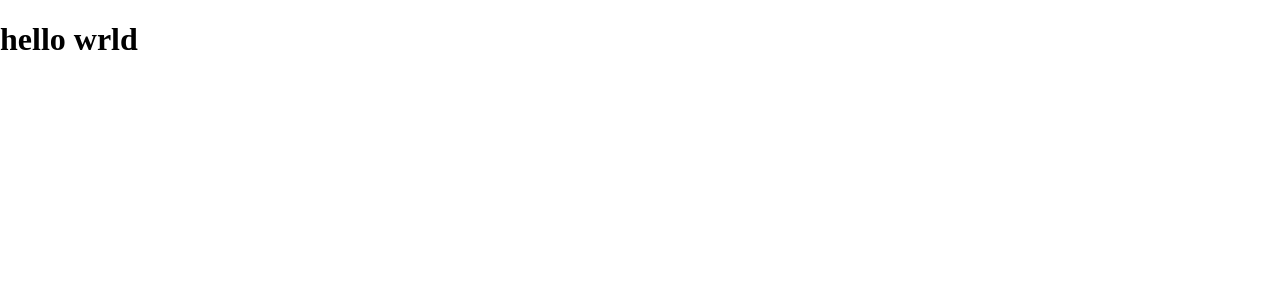
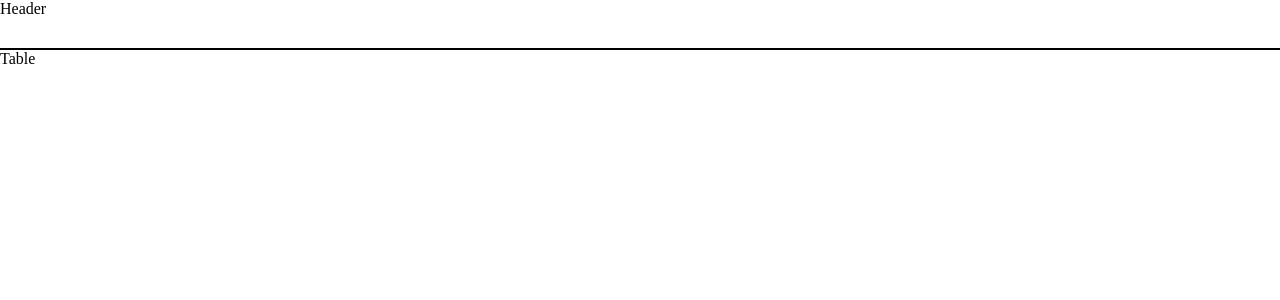
Before and after one commit to amgod1/coincap-react-ts, a React (Vite) app: page / in a window 1280 px wide. Shown: the top 300 px of the page. Built offline with nearby package versions, Linux system fonts and the light colour scheme.

Commit message:
setup: app layout

```diff
--- a/package.json
+++ b/package.json
@@ -12,7 +12,8 @@
   "dependencies": {
     "node-sass": "^9.0.0",
     "react": "^18.2.0",
-    "react-dom": "^18.2.0"
+    "react-dom": "^18.2.0",
+    "react-router-dom": "^6.14.2"
   },
   "devDependencies": {
     "@types/react": "^18.2.15",
--- a/src/App.tsx
+++ b/src/App.tsx
@@ -1,5 +1,7 @@
+import AppRouter from "./components/AppRouter/AppRouter"
+
 const App = () => {
-  return <h1>hello wrld</h1>
+  return <AppRouter />
 }
 
 export default App
--- /dev/null
+++ b/src/components/AppRouter/AppRouter.tsx
@@ -0,0 +1,17 @@
+import { BrowserRouter, Routes, Route } from "react-router-dom"
+import Layout from "../Layout/Layout"
+import CoinTable from "../../pages/CoinTable/CoinTable"
+
+const AppRouter = () => {
+  return (
+    <BrowserRouter>
+      <Routes>
+        <Route path="/" element={<Layout />}>
+          <Route index element={<CoinTable />} />
+        </Route>
+      </Routes>
+    </BrowserRouter>
+  )
+}
+
+export default AppRouter
--- /dev/null
+++ b/src/components/Header/Header.module.scss
@@ -0,0 +1,6 @@
+.header {
+  width: 100%;
+  height: 3rem;
+
+  border-bottom: 2px solid black;
+}
--- /dev/null
+++ b/src/components/Header/Header.tsx
@@ -0,0 +1,7 @@
+import styles from "./Header.module.scss"
+
+const Header = () => {
+  return <header className={styles.header}>Header</header>
+}
+
+export default Header
--- /dev/null
+++ b/src/components/Layout/Layout.tsx
@@ -0,0 +1,13 @@
+import Header from "../Header/Header"
+import { Outlet } from "react-router-dom"
+
+const Layout = () => {
+  return (
+    <div>
+      <Header />
+      <Outlet />
+    </div>
+  )
+}
+
+export default Layout
--- /dev/null
+++ b/src/components/Table/Table.tsx
@@ -0,0 +1,5 @@
+const Table = () => {
+  return <div>Table</div>
+}
+
+export default Table
--- a/src/index.scss
+++ b/src/index.scss
@@ -3,9 +3,4 @@
 }
 
 body {
-  margin: 0;
-  display: flex;
-  place-items: center;
-  min-width: 320px;
-  min-height: 100vh;
 }
--- /dev/null
+++ b/src/pages/CoinTable/CoinTable.tsx
@@ -0,0 +1,7 @@
+import Table from "../../components/Table/Table"
+
+const CoinTable = () => {
+  return <Table />
+}
+
+export default CoinTable
```
Also changed, not shown: 1 other file (tests, documents, lock files or other folders).
